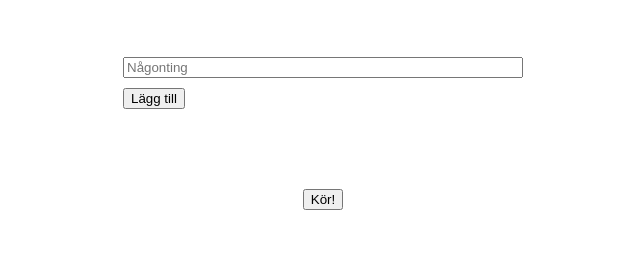
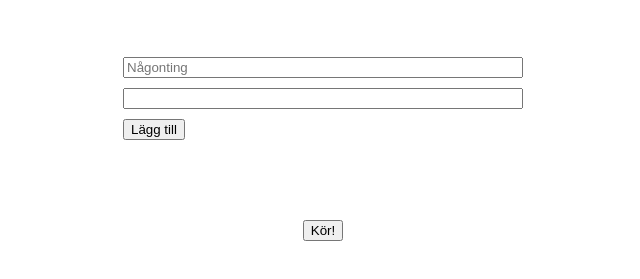
Before and after one commit to karlssonlotta/hjalp-mig-valja, a plain HTML site: page index.html in a window 1280 px wide. Both pictures are taken after a click on the button "Lägg till". Shown: the part 227-506 px from the top of the page, without its empty margins (317-957 px from the left). Drawn offline with nearby package versions, Linux system fonts and the light colour scheme.

Commit message:
Added JavaScript day 3

```diff
--- a/index.html
+++ b/index.html
@@ -1,9 +1,9 @@
 <!doctype html>
 <html lang=en>
   <head>
+    <meta charset="utf-8">
+      <title>="Hjalp mig valja"</title>
     <link href="./main.css" rel="stylesheet" type"text/css">
-    <meta charset="utf-8">
-    <title>="Hjalp mig valja"</title>
   </head>
   <body>
     <h1>Hjälp mig välja mellan..</h1>
@@ -13,6 +13,21 @@
       </div>
       <button class="laggtill">Lägg till</button>
     </div>
+    <div class="resultSection"></div>
     <button>Kör!</button>
+
+    <script src="https://code.jquery.com/jquery-3.2.1.min.js"></script>
+
+  <script>
+
+    $(function() {
+      $('.resultSection').hide()
+
+      var add_option = function() {
+        $('.inputs').append('<input></input>')
+      }
+      $('.laggtill').click(add_option)
+    })
+    </script>
   </body>
 </html>
```
